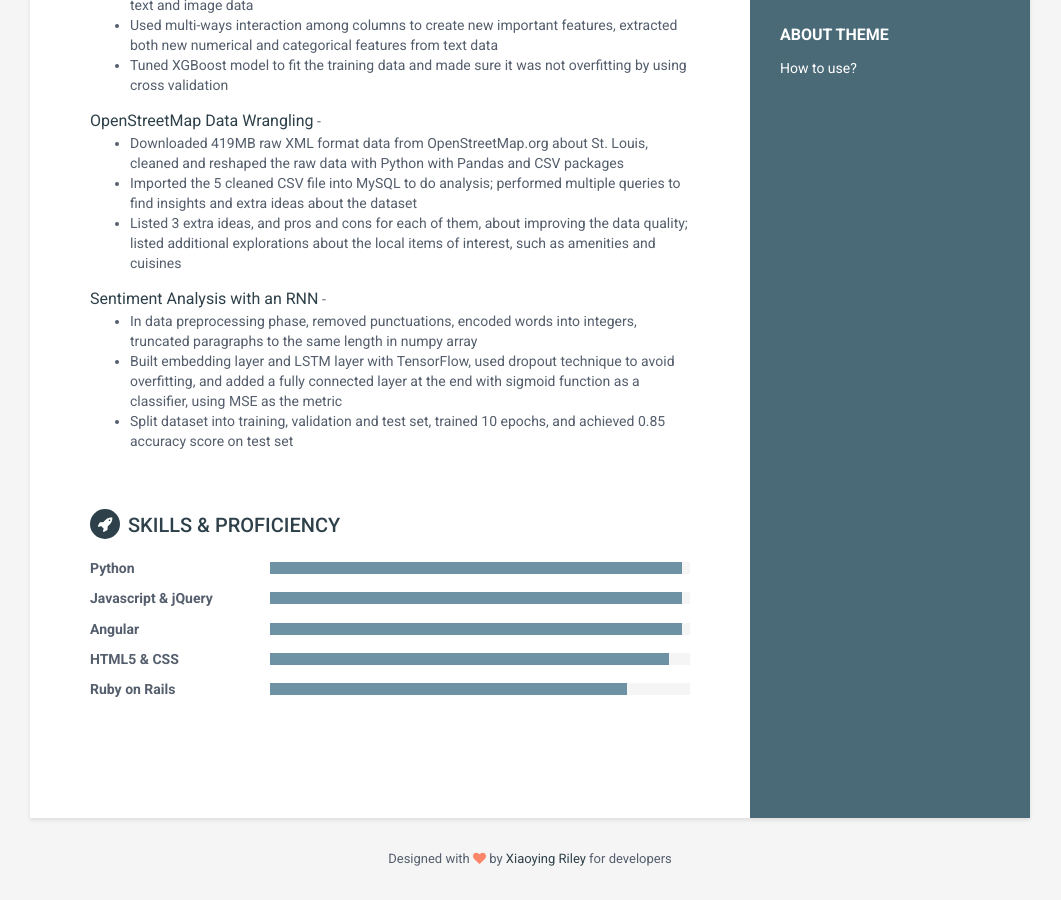
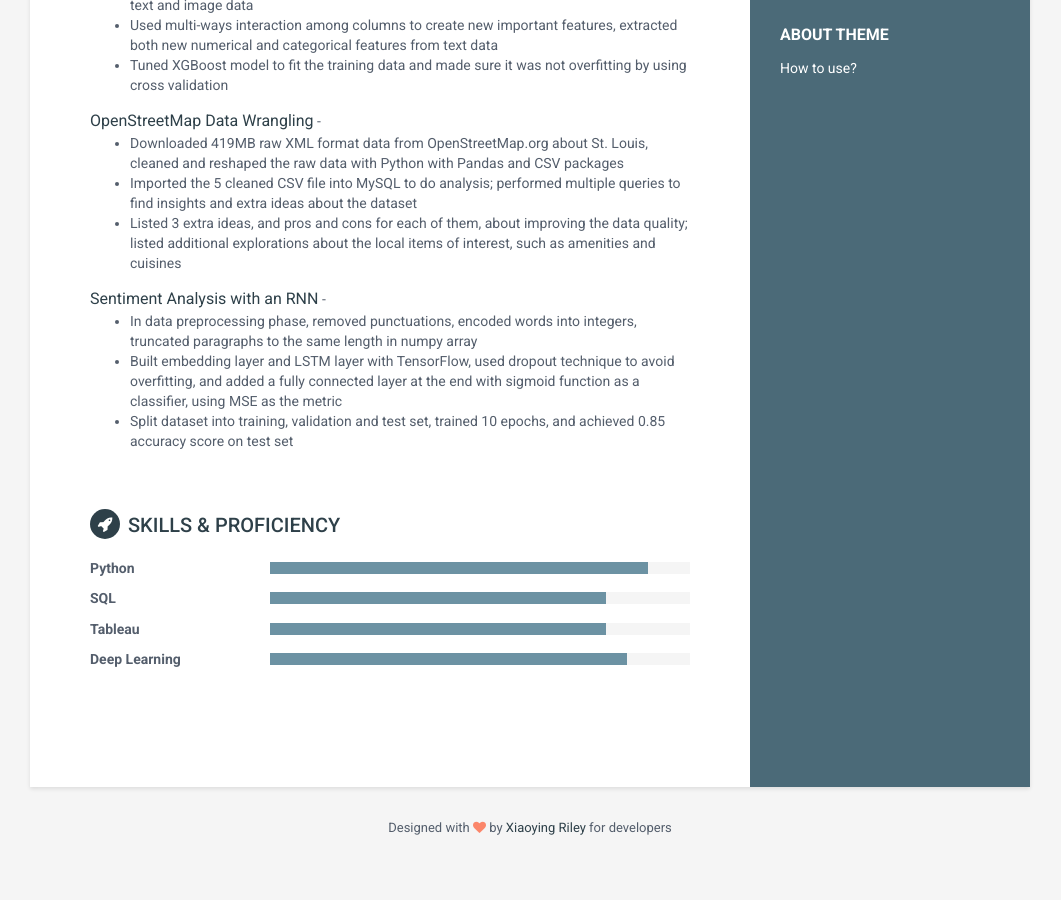
Before and after one commit to treeforest456/online_cv, a Jekyll site: the page built from index.html, in a window 1280 px wide and 900 px high, scrolled down 1073 px. Shown: the whole window, without its empty margins (110-1171 px from the left). Built offline with Jekyll 4.4.1, drawn with Linux system fonts in a browser that asks for light colours; after the commit the page ends 1942 px from its top, so only the background shows below that.

Commit message:
feat: update skills update the skills, almost there

```diff
--- a/_data/skills.yml
+++ b/_data/skills.yml
@@ -1,15 +1,15 @@
 - skill:
   name: Python
-  level: 98%
+  level: 90%
 - skill:
-  name: Javascript & jQuery
-  level: 98%
+  name: SQL
+  level: 80%
 - skill:
-  name: Angular
-  level: 98%
+  name: Tableau
+  level: 80%
 - skill:
-  name: HTML5 & CSS
-  level: 95%
-- skill:
-  name: Ruby on Rails
+  name: Deep Learning
   level: 85%
+#- skill:
+#  name: Ruby on Rails
+#  level: 85%
```
